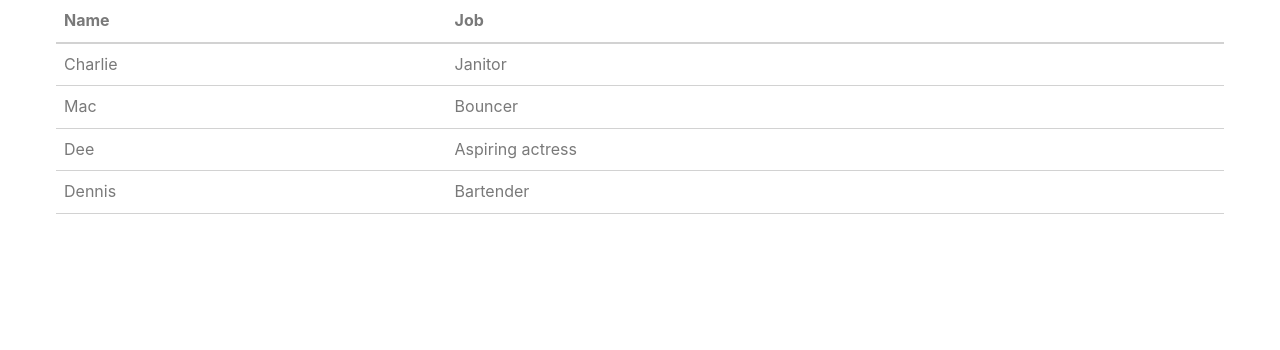
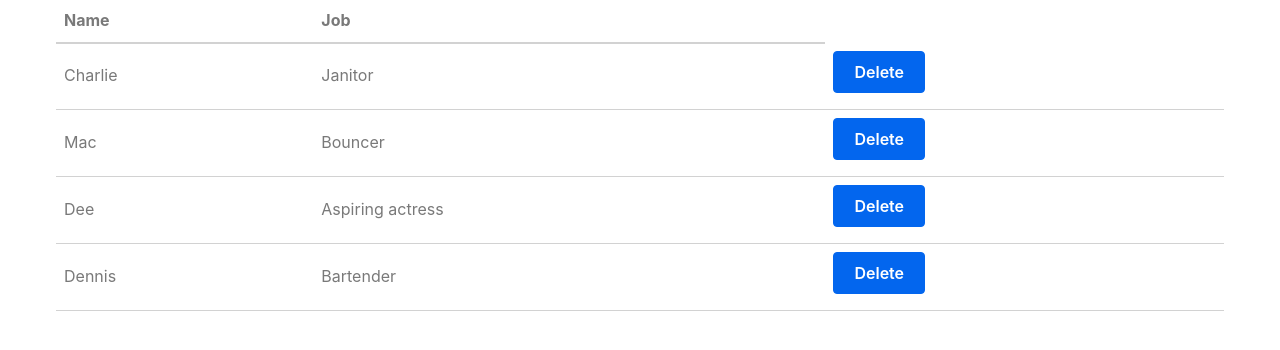
Before and after one commit to WhisperingRock/csc-307-app, a React (Vite) app in the folder packages/react-frontend/: page / in a window 1280 px wide. Shown: the top 350 px of the page. Built offline with nearby package versions, Linux system fonts and the light colour scheme.

Commit message:
IE1 : Part 5 finished

```diff
--- a/packages/react-frontend/src/MyApp.jsx
+++ b/packages/react-frontend/src/MyApp.jsx
@@ -1,9 +1,11 @@
 // src/MyApp.jsx
-import React from "react";
+import React, { useState } from "react";
 import Table from "./Table";
 
 
-const characters =
+function MyApp()
+{
+	const [characters, setCharacters] = useState(
 		[
 			{
 				name: "Charlie",
@@ -24,13 +26,25 @@
 				name: "Dennis",
 				job: "Bartender"
 			}
-];
+		]
+	);
 
-function MyApp()
+	function removeOneCharacter(index)
 	{
+		const updated = characters.filter((character, i) =>
+			{
+				return i !== index;
+			}
+		);
+		setCharacters(updated);
+	}
+
 	return(
 		<div className="container">
-			<Table characterData={characters} />
+			<Table
+				characterData={characters}
+				removeCharacter={removeOneCharacter}
+			/>
     	</div>
 	);
 }
--- a/packages/react-frontend/src/Table.jsx
+++ b/packages/react-frontend/src/Table.jsx
@@ -22,6 +22,11 @@
 				<tr key={index}>
 					<td>{row.name}</td>
 					<td>{row.job}</td>
+					<td>
+						<button onClick={() => props.removeCharacter(index)}>
+							Delete
+						</button>
+					</td>
 				</tr>
 			);
 		}
@@ -41,7 +46,10 @@
 	return(
 		<table>
 			<TableHeader />
-			<TableBody characterData={props.characterData} />
+			<TableBody
+				characterData={props.characterData}
+				removeCharacter={props.removeCharacter}
+			/>
 		</table>
 	);
 }
```
Lines whose indentation alone changed are shown as unchanged.
